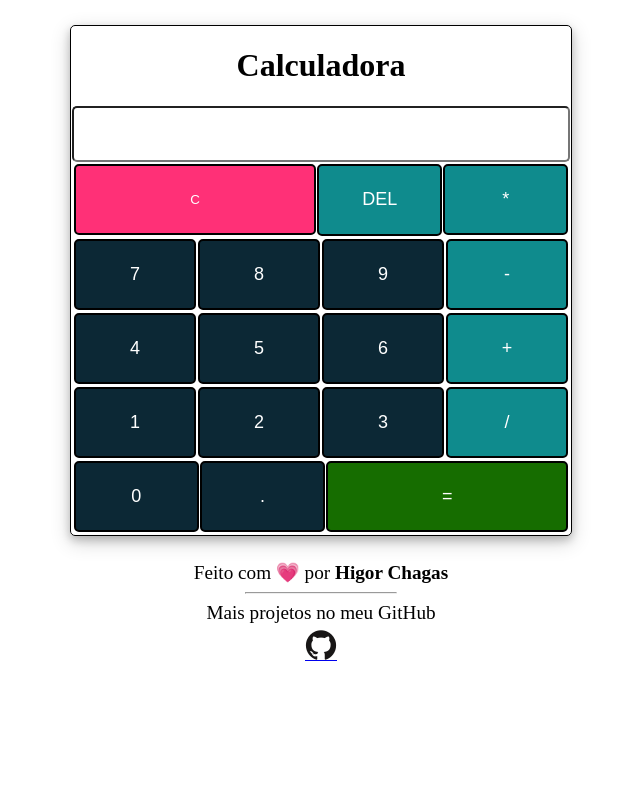
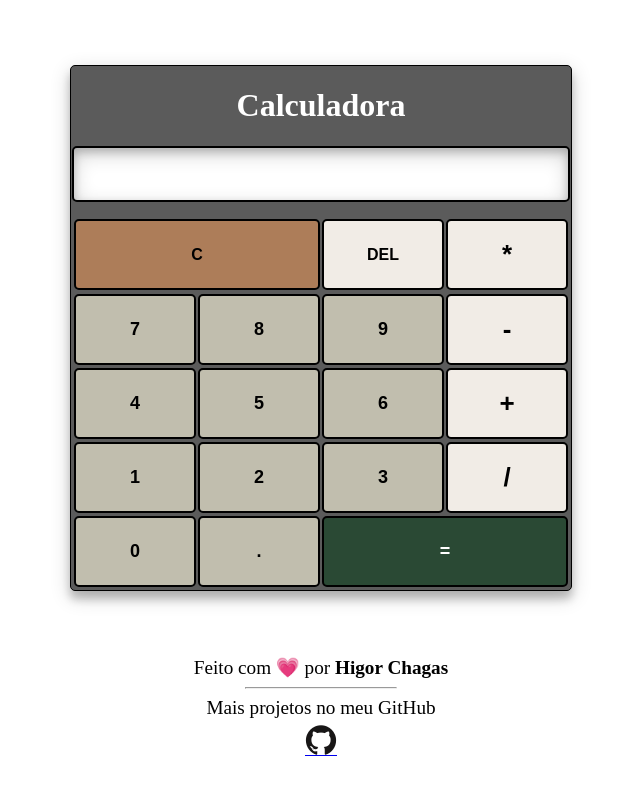
Before and after one commit to HigorChagas/calculadora, a website: page index.html in a window 1280 px wide. Shown: the whole page, without its empty margins (319-959 px from the left). Drawn offline with nearby package versions, Linux system fonts and the light colour scheme; files that its build step writes are made by us from their sources.

Commit message:
Alterando paleta de cores

```diff
--- a/assets/scss/input.scss
+++ b/assets/scss/input.scss
@@ -1,10 +1,10 @@
 /* Variáveis */
 $primary-font: Helvetica, sans-serif;
-$c-button-color: #FF3077;
-$numbers-color: #fff;
-$keys-color: #0C2835;
-$operation-colors: #0F8B8D;
-$eq-color: #166d00;
+$c-button-color: #AD7D59;
+$numbers-color: #000;
+$keys-color: #C1BEAE;
+$operation-colors: #F1ECE6;
+$eq-color: #2A4934;
 $border-color: #000;
 $align: center;
 
@@ -20,25 +20,30 @@
 
 h1 {
     text-align: center;
+    color: white;
+
 }
 
 .calc {
     width: 500px;
-    margin: 25px auto;
+    margin: 65px auto;
     border-radius: 5px;
     border: 1px solid black;
-    box-shadow: 0 4px 8px 0 rgba(0, 0, 0, 0.2), 0 6px 20px 0 rgba(0, 0, 0, 0.19);
+    box-shadow: 0 8px 8px 0 rgba(0, 0, 0, 0.2), 0 6px 20px 0 rgba(0, 0, 0, 0.19);
+    background: rgb(91, 91, 91);
 }
 
 .calc__input {
     width: 490px;
     height: 50px;
     display: block;
-    margin: 0 auto;
+    margin: 15px auto;
     font-size: 30px;
     border-radius: 5px;
     text-align: right;
     caret-color: transparent;
+    box-shadow: 0 4px 8px 0 rgba(0, 0, 0, 0.2) inset, 0 6px 20px 0 rgba(0, 0, 0, 0.19) inset;
+    border: 2px solid $border-color;
 }
 
 .calc__firstgroup {
@@ -47,9 +52,10 @@
 }
 
 .calc__clear {
-    width: 50%;
+    width: 52%;
     height: 65px;
     background-color: $c-button-color;
+    font-size: 16px;
     color: $numbers-color;
     cursor: pointer;
     border-radius: 5px;
@@ -57,6 +63,7 @@
     margin: 0.6px;
     text-align: $align;
     border: 2px solid $border-color;
+    font-weight: bold;
 }
 
 .calc__group-numbers {
@@ -77,24 +84,39 @@
     margin: 0.6px;
     text-align: $align;
     border: 2px solid $border-color;
+    font-weight: bold;
 }
 
 .calc__operations {
     width: 25%;
     cursor: pointer;
     background-color: $operation-colors;
-    color: white;
-    font-size: 18px;
+    color: $numbers-color;
+    font-size: 26px;
     border-radius: 5px;
     caret-color: transparent;
     border: 2px solid $border-color;
     text-align: $align;
+    font-weight: bold;
+}
+
+.calc__del {
+    width: 25%;
+    cursor: pointer;
+    font-size: 16px;
+    border-radius: 5px;
+    margin: 0.6px;
+    caret-color: transparent;
+    font-weight: bold;
+    text-align: center;
+    background-color: $operation-colors;
+    border: 2px solid $border-color;
 }
 
 .calc__eq {
     background-color: $eq-color;
-    width: 50%;
-    color: $numbers-color;
+    width: 52%;
+    color: white;
     font-size: 18px;
     border-radius: 5px;
     cursor: pointer;
@@ -102,6 +124,7 @@
     margin: 0.6px;
     border: 2px solid $border-color;
     text-align: $align;
+    font-weight: bold;
 }
 
 footer {
```
